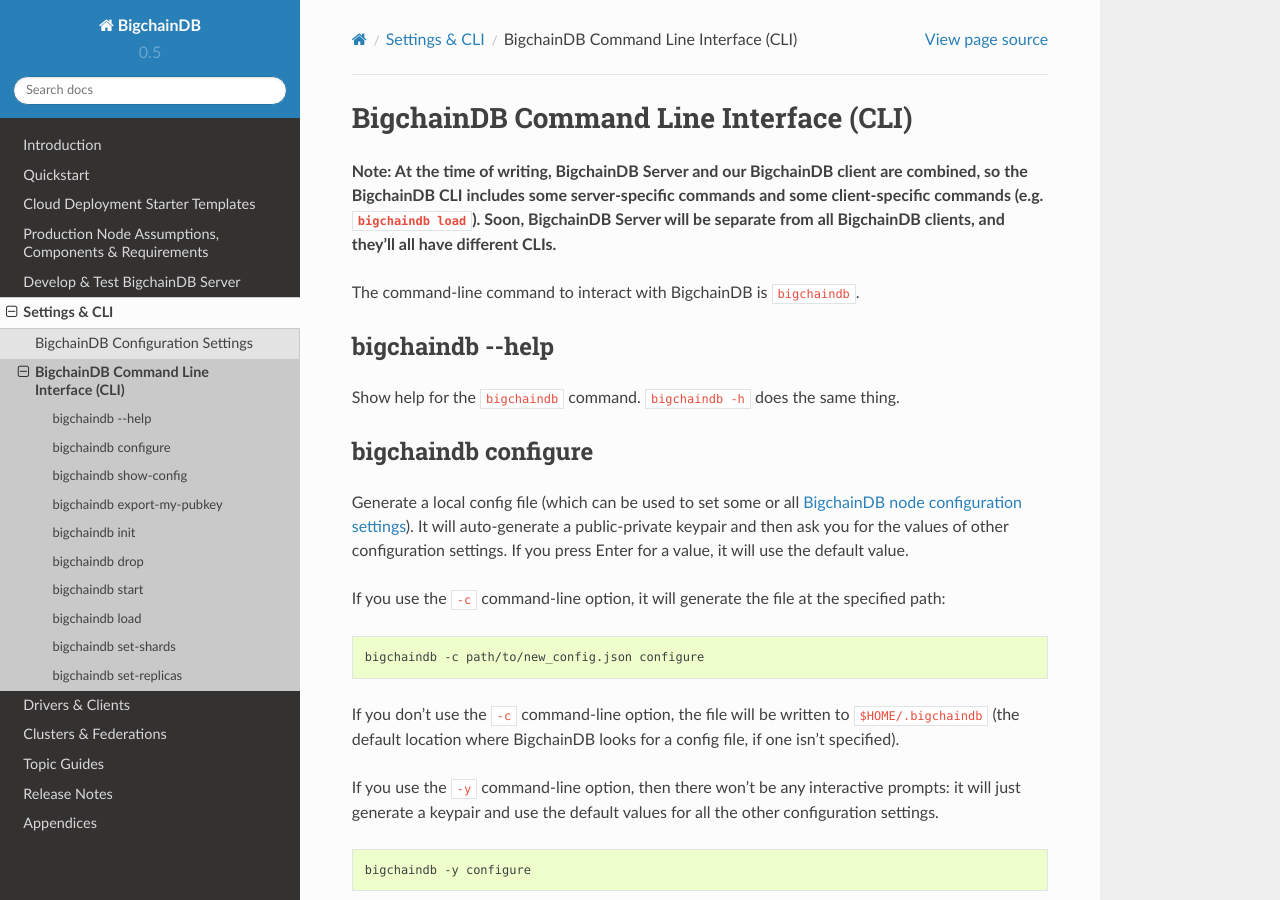
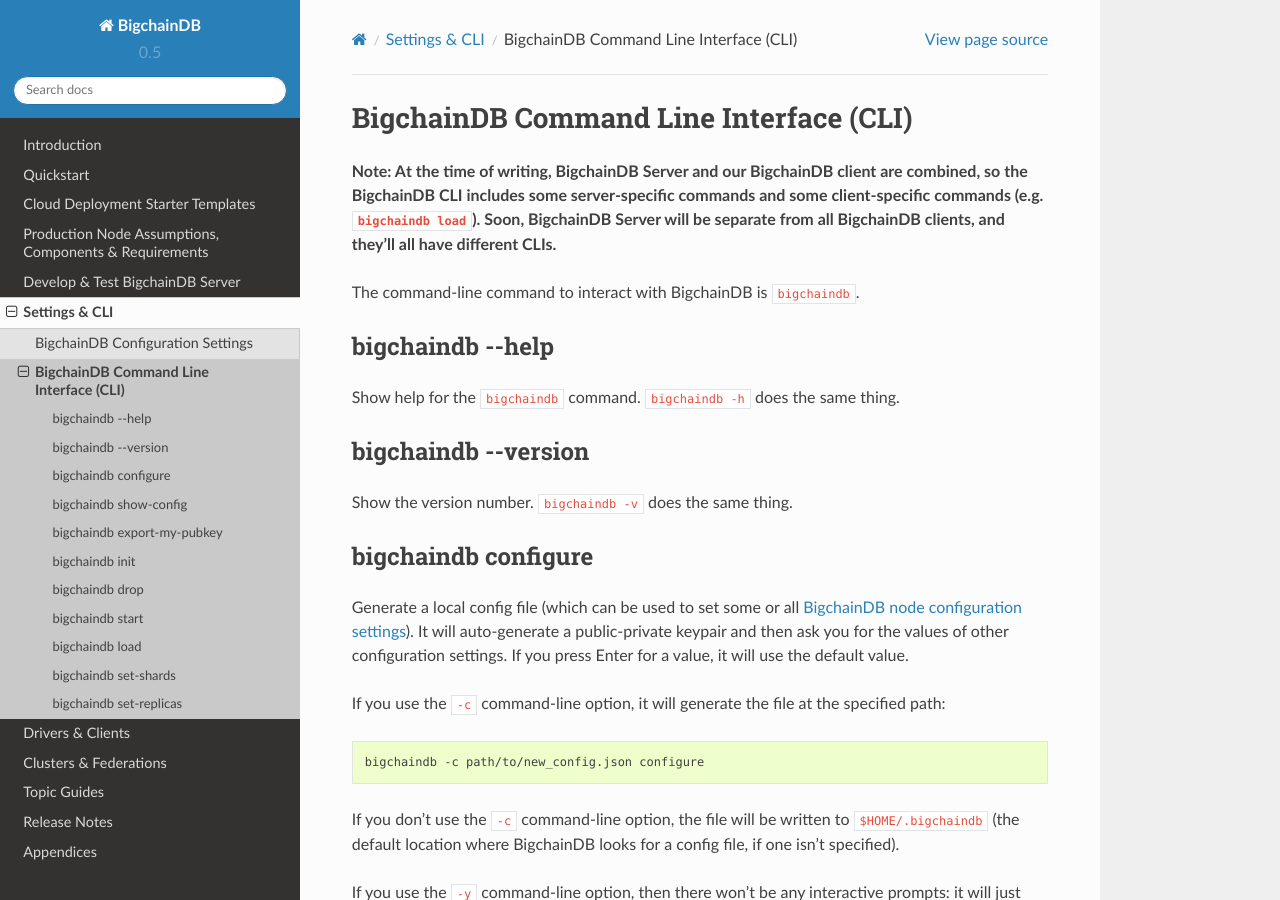
Before and after one commit to bigchaindb/bigchaindb, a Sphinx documentation site: the page built from docs/source/server-reference/bigchaindb-cli.md, in a window 1280 px wide and 900 px high. Built offline with Sphinx 7.4.7 and the Read the Docs theme 2.0.0, drawn with Linux system fonts in a browser that asks for light colours.

Commit message:
docs: Documented the --version option in bigchaindb

```diff
--- a/docs/source/server-reference/bigchaindb-cli.md
+++ b/docs/source/server-reference/bigchaindb-cli.md
@@ -9,6 +9,11 @@
 ## bigchaindb \-\-help
 
 Show help for the `bigchaindb` command. `bigchaindb -h` does the same thing.
+
+
+## bigchaindb \-\-version
+
+Show the version number. `bigchaindb -v` does the same thing.
 
 
 ## bigchaindb configure
```
